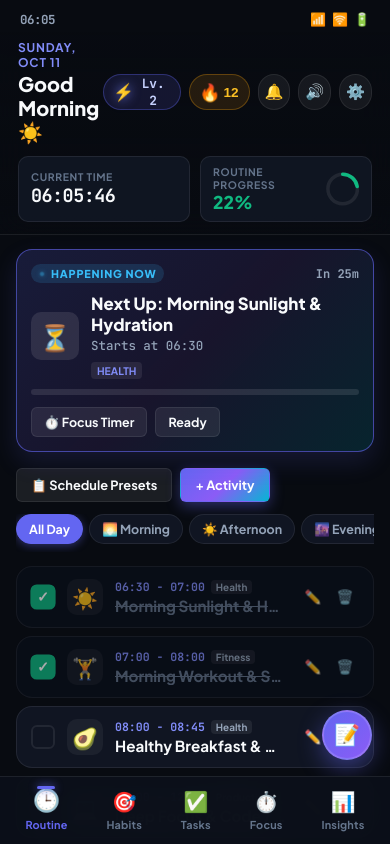
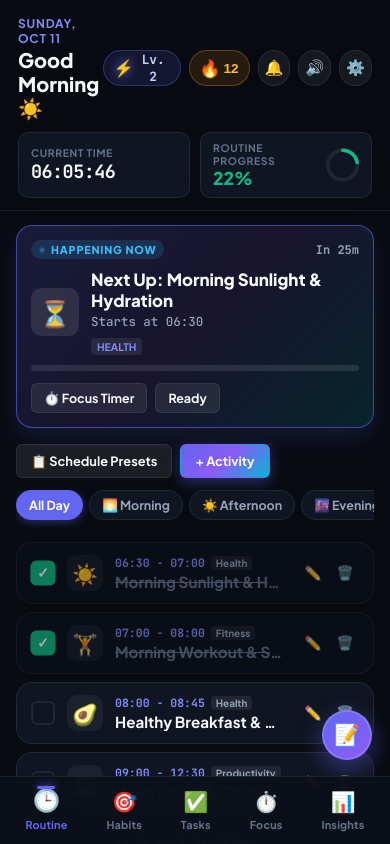
Before and after one commit to shekhar156/ActiDay, a website: page www/index.html in a window 390 px wide. Drawn offline with Linux system fonts and the light colour scheme.

Commit message:
fix(ui): remove simulated status bar and use native mobile system status bar with safe-area insets

```diff
--- a/www/index.html
+++ b/www/index.html
@@ -37,15 +37,6 @@
   <div class="device-wrapper" id="deviceWrapper">
     <div class="mobile-frame" id="mobileFrame">
 
-      <!-- Android Simulated Status Bar -->
-      <div class="android-status-bar">
-        <span class="status-time" id="statusClock">09:41</span>
-        <div class="status-icons">
-          <span class="status-icon" id="networkStatusIcon" title="Online">📶</span>
-          <span class="status-icon" id="wifiStatusIcon" title="WiFi">🛜</span>
-          <span class="status-icon" id="batteryIcon" title="Battery 98%">🔋</span>
-        </div>
-      </div>
 
       <!-- Network Connectivity & Sync Status Floating Banner -->
       <div class="connectivity-toast hidden" id="connectivityToast" role="status" aria-live="polite">
--- a/www/styles.css
+++ b/www/styles.css
@@ -148,35 +148,47 @@ html, body {
   flex-direction: column;
 }
 
-/* Simulated Android Top Status Bar */
-.android-status-bar {
-  height: 32px;
-  padding: 6px 20px 0;
-  display: flex;
-  justify-content: space-between;
-  align-items: center;
-  font-size: 0.78rem;
-  font-weight: 600;
-  color: var(--text-secondary);
-  background: transparent;
-  z-index: 10;
-}
-
-.status-time {
-  font-family: var(--font-mono);
-  letter-spacing: -0.5px;
-}
-
-.status-icons {
-  display: flex;
-  gap: 6px;
-  font-size: 0.8rem;
-}
-
-/* App Header */
+/* Subtle speaker slit on desktop mockup bezel (hidden on real mobile) */
+.mobile-frame::before {
+  content: '';
+  position: absolute;
+  top: 8px;
+  left: 50%;
+  transform: translateX(-50%);
+  width: 44px;
+  height: 4px;
+  border-radius: 4px;
+  background: rgba(255, 255, 255, 0.15);
+  z-index: 100;
+  pointer-events: none;
+}
+
+/* Native Mobile System Adaptations */
+@media (max-width: 600px), (display-mode: standalone) {
+  .device-wrapper {
+    padding: 0 !important;
+    min-height: 100% !important;
+    height: 100% !important;
+    background: var(--bg-app) !important;
+  }
+  .mobile-frame {
+    width: 100% !important;
+    max-width: 100% !important;
+    height: 100% !important;
+    max-height: 100% !important;
+    border-radius: 0 !important;
+    border: none !important;
+    box-shadow: none !important;
+  }
+  .mobile-frame::before {
+    display: none !important;
+  }
+}
+
+/* App Header - Integrates seamlessly with real mobile system status bar */
 .app-header {
-  padding: 8px 18px 12px;
-  background: linear-gradient(180deg, rgba(8, 11, 17, 0.95) 0%, rgba(8, 11, 17, 0.6) 100%);
+  padding: max(16px, env(safe-area-inset-top, 16px)) max(18px, env(safe-area-inset-right, 18px)) 12px max(18px, env(safe-area-inset-left, 18px));
+  background: linear-gradient(180deg, rgba(8, 11, 17, 0.98) 0%, rgba(8, 11, 17, 0.8) 100%);
   backdrop-filter: blur(16px);
   border-bottom: 1px solid var(--border-subtle);
   flex-shrink: 0;
```
Also changed, not shown: 1 other file.
